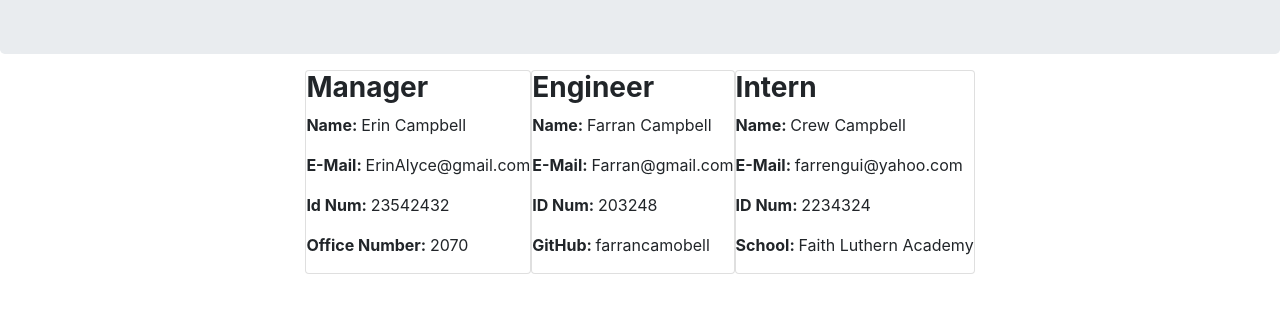
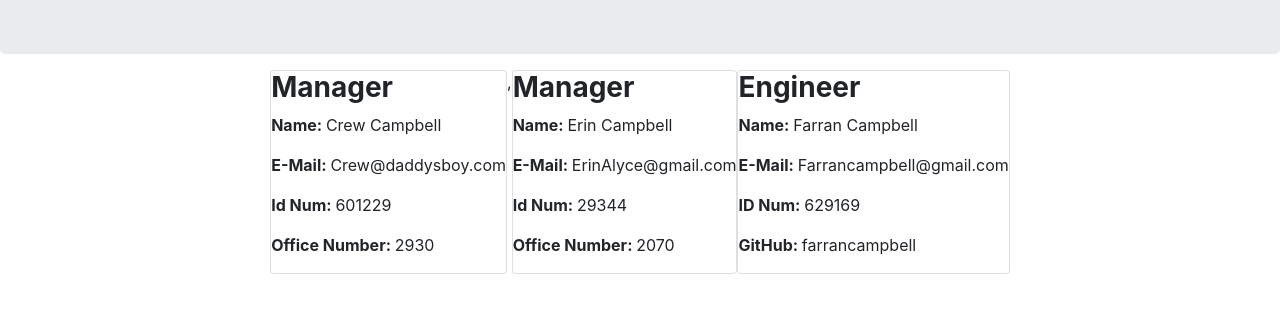
Before and after one commit to Farrancampbell/Team_Profile, a website: page dist/team.html in a window 1280 px wide. Shown: the part 130-442 px from the top of the page. Drawn offline with nearby package versions, Linux system fonts and the light colour scheme.

Commit message:
Created Readme

```diff
--- a/dist/team.html
+++ b/dist/team.html
@@ -21,25 +21,25 @@
 
     <div class= 'card'>
     <h3><b>Manager</b></h3>
+    <p><b>Name: </b>Crew Campbell</p>
+    <p><b>E-Mail: </b>Crew@daddysboy.com</p>
+    <p><b>Id Num: </b>601229</p>
+    <p><b>Office Number: </b>2930</p>
+    </div>,
+    <div class= 'card'>
+    <h3><b>Manager</b></h3>
     <p><b>Name: </b>Erin Campbell</p>
     <p><b>E-Mail: </b>ErinAlyce@gmail.com</p>
-    <p><b>Id Num: </b>23542432</p>
+    <p><b>Id Num: </b>29344</p>
     <p><b>Office Number: </b>2070</p>
     </div>
     <div class= 'card'>
     <h3><b>Engineer</b></h3>
     <p><b>Name: </b> Farran Campbell</p>
-    <p><b>E-Mail: </b>Farran@gmail.com</p>
-    <p><b>ID Num: </b>203248</p>
-    <p><b>GitHub: </b>farrancamobell</p>
+    <p><b>E-Mail: </b>Farrancampbell@gmail.com</p>
+    <p><b>ID Num: </b>629169</p>
+    <p><b>GitHub: </b>farrancampbell</p>
     </div>
-        <div class= 'card'>
-        <h3><b>Intern</b></h3>
-        <p><b>Name: </b>Crew Campbell</p>
-        <p><b>E-Mail: </b>farrengui@yahoo.com</p>
-        <p><b>ID Num: </b>2234324</p>
-        <p><b>School: </b>Faith Luthern Academy</p>
-        </div>
 </div>
 </div>
 </body>
```
Also changed, not shown: README.md.
